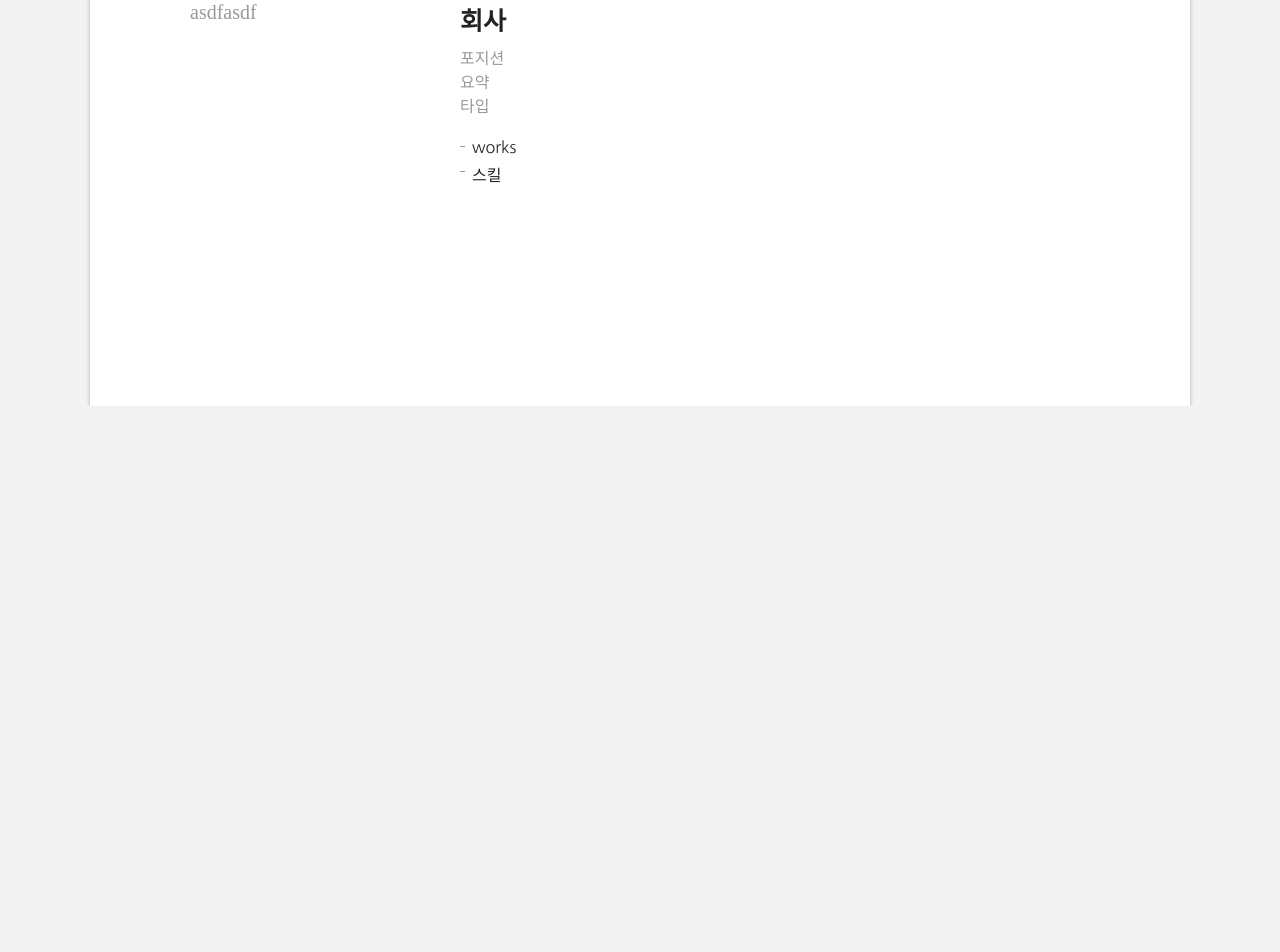
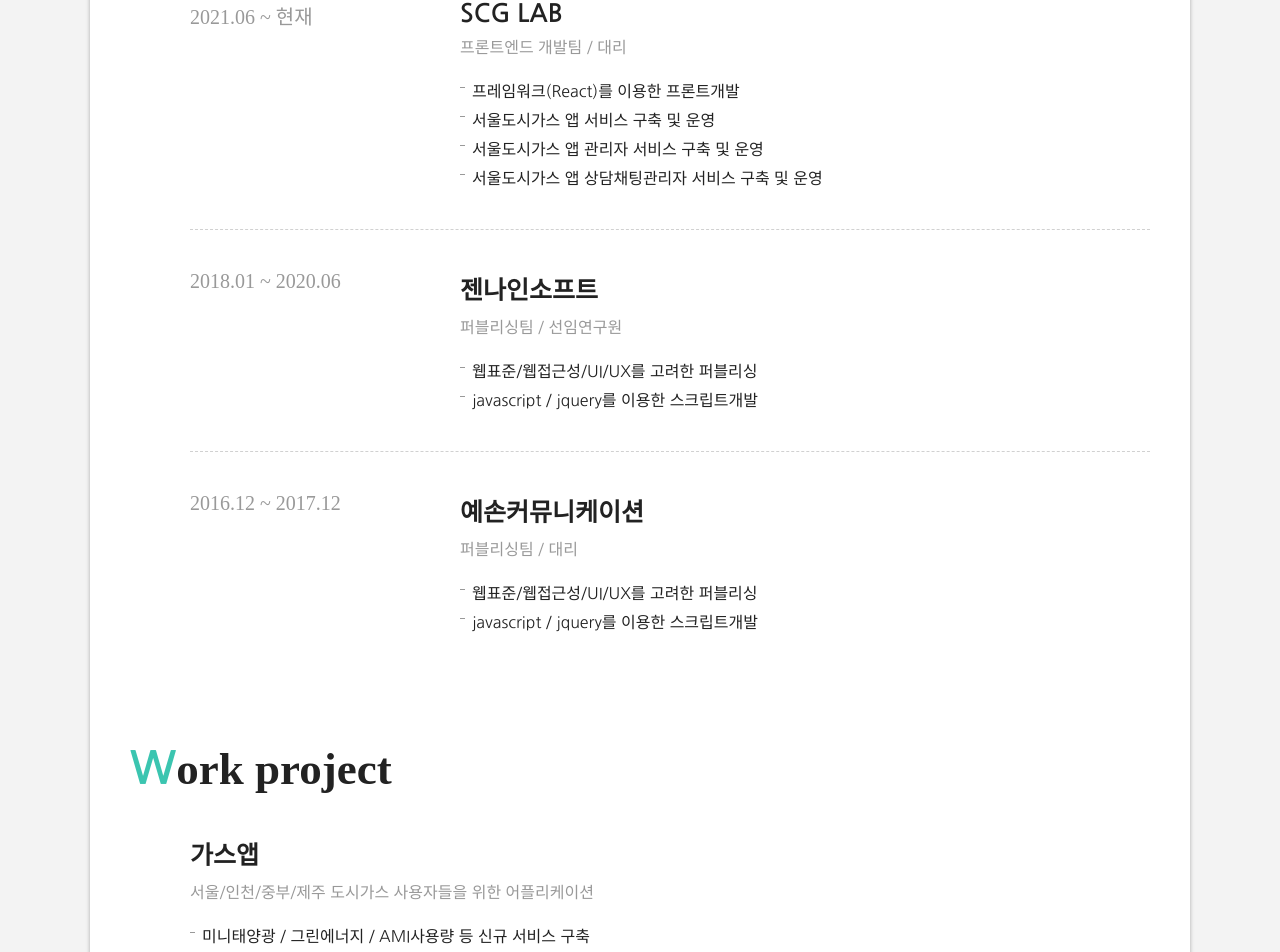
Before and after one commit to nohsunghyung/react-portfolio, a React (Create React App) app: page / in a window 1280 px wide. Shown: the part 758-1710 px from the top of the page. Before the commit the page ends 1164 px from the top, so only its background shows below. Built offline with nearby package versions, Linux system fonts and the light colour scheme; a web font is replaced by a local one.

Commit message:
프로필 수정

```diff
--- a/src/config/data.js
+++ b/src/config/data.js
@@ -24,9 +24,9 @@
       position: '프론트엔드 개발팀 / 대리',
       works: [
         '프레임워크(React)를 이용한 프론트개발',
-        '가스앱 서비스 구축 및 운영',
-        '가스앱 관리자 서비스 구축 및 운영',
-        '가스앱 상담채팅관리자 서비스 구축 및 운영',
+        '서울도시가스 앱 서비스 구축 및 운영',
+        '서울도시가스 앱 관리자 서비스 구축 및 운영',
+        '서울도시가스 앱 상담채팅관리자 서비스 구축 및 운영',
       ],
     },
     {
--- a/src/pages/Profile.js
+++ b/src/pages/Profile.js
@@ -3,7 +3,7 @@
 import data from '../config/data';
 
 const Profile = () => {
-  const { profile } = data;
+  const { profile, career, project } = data;
   const { name, position, birth, links, introduce } = profile;
   return (
     <div className="profile-content">
@@ -51,28 +51,55 @@
             <span>C</span>areer
           </h3>
           <ul className="list-container">
-            <li className="item">
+            {career.map((item) => (
+              <li className="item" key={item.company}>
                 <div className="date">
-                <div className="period">{'asdfasdf'}</div>
+                  <div className="period">{item.date}</div>
                 </div>
                 <div className="article">
                   <h4 className="title">
-                  <div>회사</div>
+                    <div>{item.company}</div>
                   </h4>
                   <div className="sub-text">
-                  <div>포지션</div>
-                  <div>요약</div>
-                  <div>타입</div>
+                    <div>{item.position}</div>
                   </div>
                   <ul className="info-text">
-                  <li>works</li>
-                  <li>스킬</li>
+                    {item.works.map((work, index) => (
+                      <li key={index}>{work}</li>
+                    ))}
                   </ul>
                 </div>
               </li>
+            ))}
           </ul>
         </section>
-        <section className="profile-section"></section>
+        <section className="profile-section">
+          <h3 className="section-title">
+            <span>W</span>ork project
+          </h3>
+          <ul className="list-container">
+            {project.frontEnd.map((item) => (
+              <li className="item" key={item.subject}>
+                {/* <div className="date">
+                  <div className="period">{'-'}</div>
+                </div> */}
+                <div className="article">
+                  <h4 className="title">
+                    <div>{item.subject}</div>
+                  </h4>
+                  <div className="sub-text">
+                    <div>{item.summary}</div>
+                  </div>
+                  <ul className="info-text">
+                    {item.works.map((work, index) => (
+                      <li key={index}>{work}</li>
+                    ))}
+                  </ul>
+                </div>
+              </li>
+            ))}
+          </ul>
+        </section>
         <section className="profile-section"></section>
         {/* <profile-list
 				:profileData="profileData.project.oldProject"
```
Lines whose indentation alone changed are shown as unchanged.
